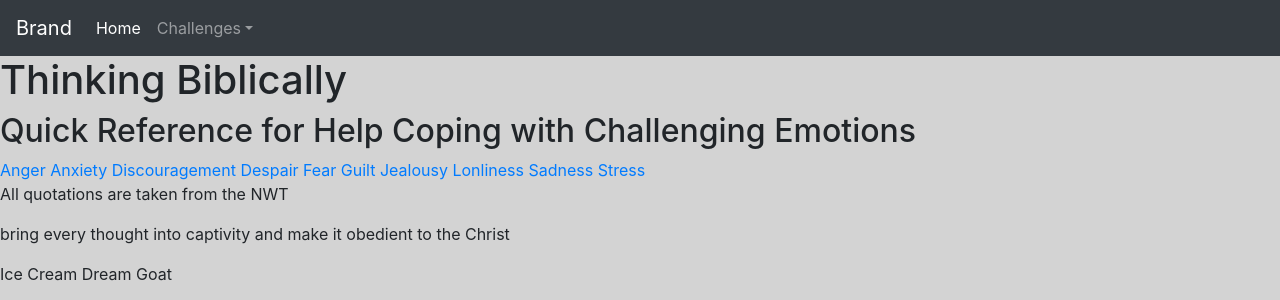
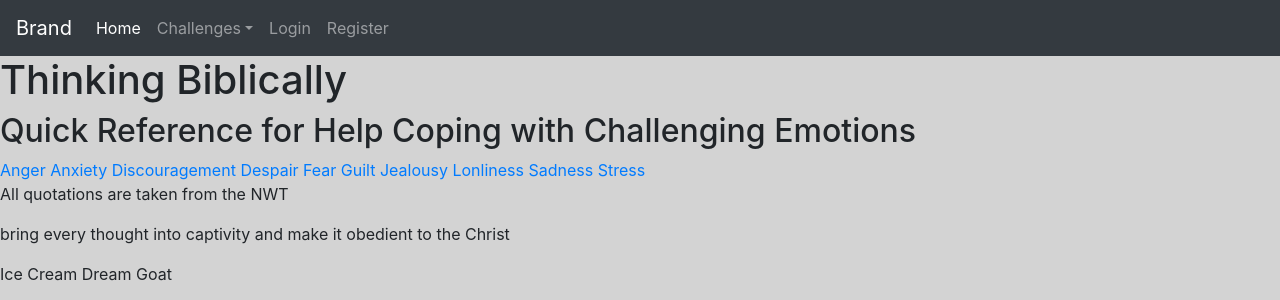
Before and after one commit to markinjamaica/therapy, a Django app: page / in a window 1280 px wide. Shown: the top 300 px of the page. Run offline with Django 3.2, Linux system fonts and the light colour scheme; some libraries are stand-ins or nearby versions.

Commit message:
add dummy links to nav

```diff
--- a/biblehelp/templates/layout.html
+++ b/biblehelp/templates/layout.html
@@ -16,17 +16,19 @@
 
 <body>
     <nav class="navbar navbar-dark bg-dark navbar-expand-sm">
+        <!-- Brand -->
         <a class="navbar-brand" href="#">Brand</a>
         <button class="navbar-toggler" type="button" data-toggle="collapse" data-target="#navContents" aria-controls="navContents" aria-expanded="false" aria-label="Toggle navigation">
             <span class="navbar-toggler-icon"></span>
         </button>
         <div class="collapse navbar-collapse" id="navContents">
             <div class="navbar-nav">
+                <!-- Home -->
                 <a class="nav-item nav-link active" href="{% url 'index' %}">Home
                     <!-- screen reader only -->
                     <span class="sr-only">(current)</span>
                 </a>
-                <!-- dropdown -->
+                <!-- Dropdown -->
                 <div class="nav-item dropdown">
                     <a class="nav-link dropdown-toggle" id="navbarDropdownMenuLink" href="#" role="button" data-toggle="dropdown" aria-haspopup="true" aria-expanded="false">Challenges</a>
                     <div class="dropdown-menu" aria-labelledby="navbarDropdownMenuLink">
@@ -42,7 +44,15 @@
                         <a class="dropdown-item" href="{% url 'feeling' title='stress' %}">Stress</a>
                     </div>
                 </div>
-
+                {% if user.is_authenticated %}
+                <!-- Logout/Goals -->
+                <a class="nav-item nav-link" href="#">Logout</a>
+                <a class="nav-item nav-link" href="#">Goals</a>
+                {% else %}
+                <!-- Login/Register -->
+                <a class="nav-item nav-link" href="#">Login</a>
+                <a class="nav-item nav-link" href="#">Register</a>
+                {% endif %}
             </div>
         </div>
     </nav>
```
